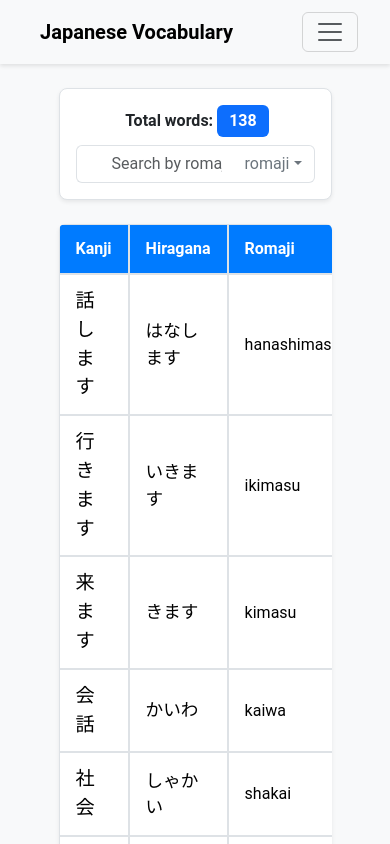
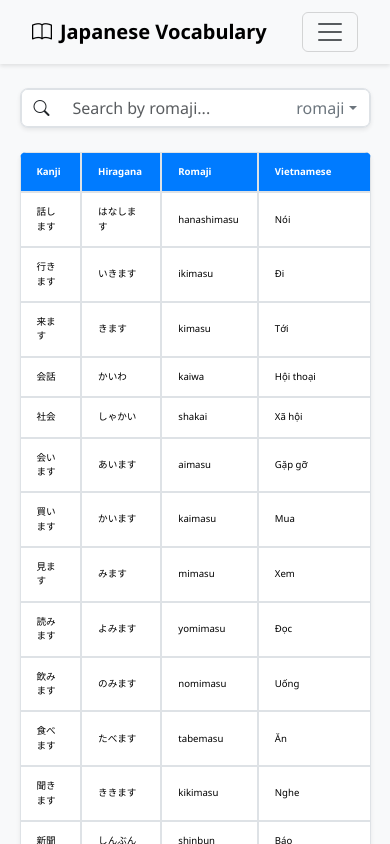
Before and after one commit to lgdlong/learn-jpd-fpt, a Next.js app: page / in a window 390 px wide. Shown: the top 844 px of the page. Built offline with nearby package versions, Linux system fonts and the light colour scheme.

Commit message:
feat: add Bootstrap Icons and update layout styles for better responsiveness

```diff
--- a/package.json
+++ b/package.json
@@ -12,6 +12,7 @@
     "@sglkc/kuroshiro": "^1.0.1",
     "@sglkc/kuroshiro-analyzer-kuromoji": "^1.0.1",
     "bootstrap": "^5.3.7",
+    "bootstrap-icons": "^1.13.1",
     "kuromoji": "^0.1.2",
     "kuroshiro": "^1.2.0",
     "kuroshiro-analyzer-kuromoji": "^1.1.0",
--- a/src/app/layout.tsx
+++ b/src/app/layout.tsx
@@ -1,7 +1,8 @@
 // import { Geist, Geist_Mono } from "next/font/google";
 import type { Metadata } from "next";
 import "@/styles/globals.css";
-import "bootstrap/dist/css/bootstrap.min.css"; // 👈 Import Bootstrap
+import "bootstrap/dist/css/bootstrap.min.css";
+// import "bootstrap/dist/js/bootstrap.bundle.min.js";
 import Navbar from "@/components/Navbar";
 import Script from "next/script";
 
@@ -19,13 +20,13 @@ export default function RootLayout({
     <html lang="en">
       <body>
         <Navbar />
-        <div
-          className="layout-content-wrapper mx-auto"
-          style={{ maxWidth: "70%" }}
-        >
+        <div className="main-content layout-content-wrapper mx-auto">
           {children}
         </div>
-        <Script src="https://cdn.jsdelivr.net/npm/bootstrap@5.3.0/dist/js/bootstrap.bundle.min.js" />
+        <Script
+          src="https://cdn.jsdelivr.net/npm/bootstrap@5.3.0/dist/js/bootstrap.bundle.min.js"
+          strategy="afterInteractive"
+        />
       </body>
     </html>
   );
--- a/src/styles/app.css
+++ b/src/styles/app.css
@@ -1,7 +1,9 @@
-/* Layout & Base Styles */
+@import url("https://fonts.googleapis.com/css2?family=Noto+Sans:wght@400;700&family=Noto+Sans+JP:wght@400;700&display=swap");
+
 body {
   min-height: 100vh;
-  font-family: "Roboto", "Segoe UI", sans-serif;
+  font-family: "Noto Sans", "Noto Sans JP", "Yu Gothic", "Meiryo", "Roboto",
+    "Segoe UI", sans-serif;
   background-color: #f8f9fa;
   color: #212529;
   margin: 0;
@@ -143,12 +145,55 @@ a:hover img {
 
 /* Responsive Enhancements */
 @media (max-width: 768px) {
+  td,
+  th {
+    font-size: 0.6rem;
+  }
+
+  .navbar.sticky-top {
+    z-index: 2000; /* Đảm bảo cao hơn .search-container */
+  }
+
   .search-box {
     justify-content: center;
     margin-top: 1rem;
   }
 
+  .hiragana-text {
+    font-size: 0.6rem;
+  }
+
+  .kanji-text {
+    font-size: 0.6rem;
+  }
+
+  .vocab-row:hover {
+    background-color: inherit !important;
+    transform: none !important;
+    box-shadow: none !important;
+  }
+
   .total-count {
-    text-align: center;
+    display: none !important;
+  }
+  .search-container {
+    position: sticky;
+    top: 64px; /* Độ cao navbar, chỉnh nếu navbar của bạn cao hơn/thấp hơn */
+    z-index: 1050;
+  }
+  .search-container .card {
+    margin-bottom: 0;
+  }
+  /* margin-top không cần nếu dùng sticky */
+  .vocabulary-table-container {
+    margin-top: 0;
+  }
+
+  .card-body {
+    padding: 0;
+  }
+
+  .row {
+    background-color: transparent;
   }
 }
--- a/src/styles/globals.css
+++ b/src/styles/globals.css
@@ -1,5 +1,9 @@
+@import url("https://fonts.googleapis.com/css2?family=Noto+Sans:wght@400;700&family=Noto+Sans+JP:wght@400;700&display=swap");
+@import url("bootstrap-icons/font/bootstrap-icons.css");
+
 :root {
-  font-family: system-ui, Avenir, Helvetica, Arial, sans-serif;
+  font-family: "Noto Sans", "Noto Sans JP", "Yu Gothic", "Meiryo", system-ui,
+    Avenir, Helvetica, Arial, sans-serif;
   line-height: 1.5;
   font-weight: 400;
 
@@ -54,6 +58,10 @@ button:focus-visible {
   outline: 4px auto -webkit-focus-ring-color;
 }
 
+.main-content {
+  max-width: 70%;
+}
+
 @media (prefers-color-scheme: light) {
   :root {
     color: #213547;
@@ -66,3 +74,9 @@ button:focus-visible {
     background-color: #f9f9f9;
   }
 }
+
+@media screen and (max-width: 500px) {
+  .main-content {
+    max-width: 90%;
+  }
+}
```
Also changed, not shown: 1 other file (tests, documents, lock files or other folders).
